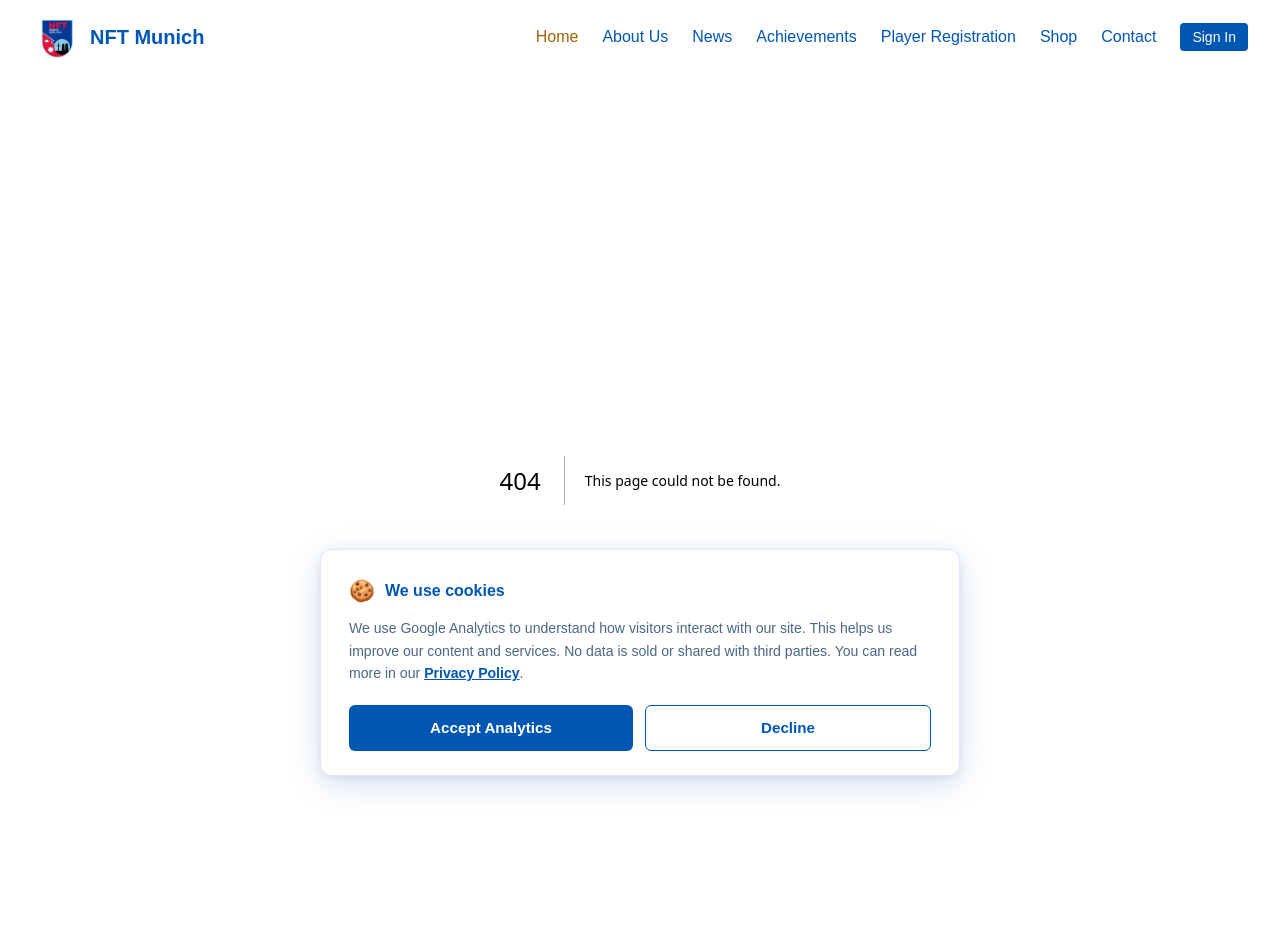
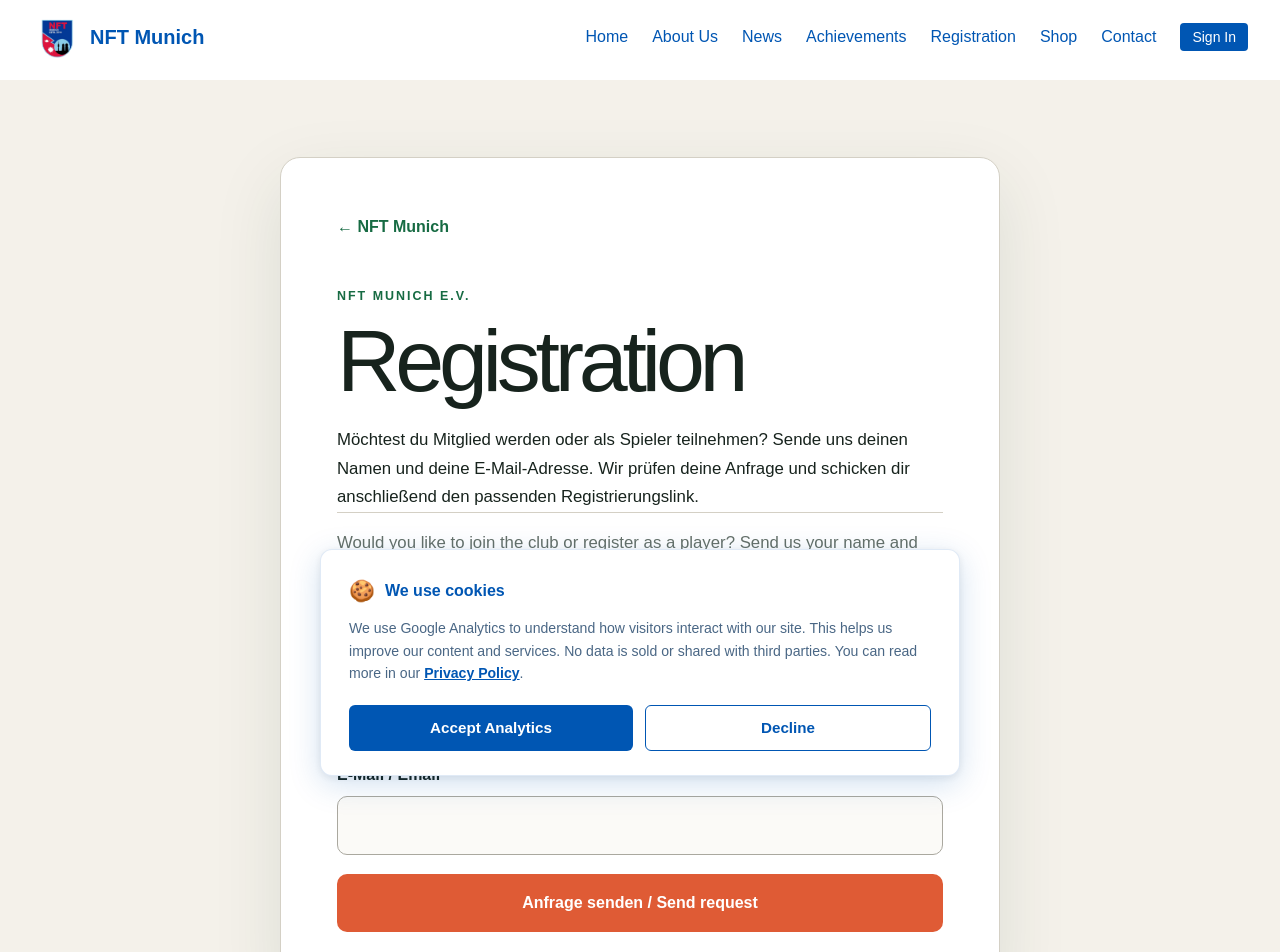
Before and after one commit to ashray-00/nftmunich, a Next.js app: page /registration-request in a window 1280 px wide. Before the commit this address had no page. Shown: the top 952 px of the page. Before the commit the page ends 880 px from the top, so only its background shows below. Built offline with nearby package versions, Linux system fonts and the light colour scheme.

Commit message:
Add registration request flow and update fees
Co-authored-by: Ashray Adhikari <adhikariashray@gmail.com>

```diff
--- a/src/app/api/membership-registration/route.ts
+++ b/src/app/api/membership-registration/route.ts
@@ -31,7 +31,7 @@ export async function POST(request: NextRequest) {
     const membershipFee = feeCategory === "hardship" ? "" : 10;
     const playerFee = registrationType === "member" || feeCategory === "hardship"
       ? ""
-      : feeCategory === "student" ? 55 : 100;
+      : feeCategory === "student" ? 50 : 100;
 
     const registration = {
       registrationType,
--- /dev/null
+++ b/src/app/api/registration-interest/route.ts
@@ -0,0 +1,32 @@
+import { NextRequest, NextResponse } from "next/server";
+
+const EMAIL_RE = /^[^\s@]+@[^\s@]+\.[^\s@]+$/;
+
+function clean(value: unknown, max: number) {
+  return String(value ?? "").replace(/[<>\u0000-\u001F]/g, "").trim().slice(0, max);
+}
+
+export async function POST(request: NextRequest) {
+  try {
+    const body = await request.json();
+    if (clean(body.website, 100)) return NextResponse.json({ success: true });
+    const name = clean(body.name, 150);
+    const email = clean(body.email, 254).toLowerCase();
+    if (!name || !EMAIL_RE.test(email)) return NextResponse.json({ message: "Valid name and email required." }, { status: 400 });
+
+    const scriptUrl = process.env.GOOGLE_SCRIPT_URL;
+    if (!scriptUrl) return NextResponse.json({ message: "Email service is not configured." }, { status: 503 });
+    const response = await fetch(scriptUrl, {
+      method: "POST",
+      headers: { "Content-Type": "application/json" },
+      body: JSON.stringify({ action: "registrationInterest", name, email }),
+      cache: "no-store",
+    });
+    const result = await response.json().catch(() => ({}));
+    if (!response.ok || result.status !== 200) throw new Error(result.message || "Email service failed.");
+    return NextResponse.json({ success: true });
+  } catch (error) {
+    console.error("Registration interest error:", error);
+    return NextResponse.json({ message: "Could not send request." }, { status: 500 });
+  }
+}
--- /dev/null
+++ b/src/app/registration-request/page.tsx
@@ -0,0 +1,11 @@
+import type { Metadata } from "next";
+import RegistrationInterest from "../../components/RegistrationInterest";
+
+export const metadata: Metadata = {
+  title: "Registration | NFT Munich e.V.",
+  description: "Request the NFT Munich e.V. registration link.",
+};
+
+export default function RegistrationRequestPage() {
+  return <RegistrationInterest />;
+}
--- a/src/components/Header.tsx
+++ b/src/components/Header.tsx
@@ -60,10 +60,10 @@ export default function Header() {
 
   return (
     <header className="bg-bavarian-white text-bavarian-blue p-4 md:px-8 md:py-3 flex justify-between items-center fixed w-full z-10 md:z-20">
-      <div className="flex items-center">
+      <Link href="/" className="flex items-center" aria-label="NFT Munich homepage">
         <Image src="/logo.png" alt="NFT Munich Logo" width={50} height={50} />
         <span className="ml-2 text-xl font-bold">NFT Munich</span>
-      </div>
+      </Link>
       <div className="md:hidden">
         <button onClick={toggleMenu} className="focus:outline-none">
           <svg
@@ -88,14 +88,14 @@ export default function Header() {
           { id: "about", label: "About Us" },
           { id: "news", label: "News" },
           { id: "achievements", label: "Achievements" },
-          { id: "registration", label: "Player Registration" },
+          { id: "registration-request", label: "Registration" },
           { id: "shop", label: "Shop" },
           { id: "contact", label: "Contact" },
         ].map((section) => (
           <Link
             key={section.id}
-            href={section.id === "registration" ? "/registration" : `/#${section.id}`}
-            onClick={() => section.id !== "registration" && scrollToSection(section.id)}
+            href={section.id === "registration-request" ? "/registration-request" : `/#${section.id}`}
+            onClick={() => section.id !== "registration-request" && scrollToSection(section.id)}
             className={`block mt-4 md:inline-block md:mt-0 md:ml-6 cursor-pointer ${activeSection === section.id ? "text-yellow-700" : ""
               }`}
           >
@@ -159,13 +159,13 @@ export default function Header() {
               { id: "about", label: "About Us" },
               { id: "news", label: "News" },
               { id: "achievements", label: "Achievements" },
-              { id: "registration", label: "Player Registration" },
+              { id: "registration-request", label: "Registration" },
               { id: "shop", label: "Shop" },
               { id: "contact", label: "Contact" },
             ].map((section) => (
               <Link
                 key={section.id}
-                href={section.id === "registration" ? "/registration" : `/#${section.id}`}
+                href={section.id === "registration-request" ? "/registration-request" : `/#${section.id}`}
                 onClick={toggleMenu}
                 className="text-2xl text-bavarian-blue"
               >
--- a/src/components/MembershipRegistration.tsx
+++ b/src/components/MembershipRegistration.tsx
@@ -18,12 +18,12 @@ const copy = {
     member: "Vereinsmitglied",
     memberText: "Für alle, die NFT Munich e.V. unterstützen und Mitglied werden möchten.",
     memberFee: "10 € pro Jahr",
-    player: "Registrierter Spieler",
+    player: "Player",
     playerText: "Nur für Spieler mit einer bereits freigegebenen E-Mail-Adresse.",
-    playerFee: "10 € Mitgliedsbeitrag + 55 € Studierende/Azubis oder 100 € sonstige Spieler",
-    management: "Management + Spieler",
+    playerFee: "50 € für Studierende/Azubis · 100 € für Sonstige · + 10 € Mitgliedsgebühr",
+    management: "Management and Player",
     managementText: "Für freigegebene Personen, die spielen und zugleich eine Vereinsaufgabe übernehmen.",
-    managementFee: "Spielerbeitrag entsprechend der persönlichen Kategorie",
+    managementFee: "50 € für Studierende/Azubis · 100 € für Sonstige · + 10 € Mitgliedsgebühr",
     choose: "Auswählen",
     back: "Zurück zur Auswahl",
     personal: "Persönliche Angaben",
@@ -72,12 +72,12 @@ const copy = {
     member: "Club member",
     memberText: "For anyone who wants to support and become a member of NFT Munich e.V.",
     memberFee: "€10 per year",
-    player: "Registered player",
+    player: "Player",
     playerText: "Only for players whose email address has already been approved.",
-    playerFee: "€10 membership + €55 for students/trainees or €100 for other players",
-    management: "Management + player",
+    playerFee: "€50 for students/trainees · €100 for others · + €10 membership fee",
+    management: "Management and Player",
     managementText: "For approved people who play and also hold a club responsibility.",
-    managementFee: "Player fee according to the applicable personal category",
+    managementFee: "€50 for students/trainees · €100 for others · + €10 membership fee",
     choose: "Select",
     back: "Back to selection",
     personal: "Personal details",
--- /dev/null
+++ b/src/components/RegistrationInterest.tsx
@@ -0,0 +1,52 @@
+"use client";
+
+import { FormEvent, useState } from "react";
+import Link from "next/link";
+import styles from "../styles/RegistrationInterest.module.css";
+
+export default function RegistrationInterest() {
+  const [status, setStatus] = useState<"idle" | "sending" | "success" | "error">("idle");
+
+  async function submit(event: FormEvent<HTMLFormElement>) {
+    event.preventDefault();
+    setStatus("sending");
+    const form = new FormData(event.currentTarget);
+    const response = await fetch("/api/registration-interest", {
+      method: "POST",
+      headers: { "Content-Type": "application/json" },
+      body: JSON.stringify(Object.fromEntries(form.entries())),
+    });
+    setStatus(response.ok ? "success" : "error");
+  }
+
+  return (
+    <main className={styles.page}>
+      <section className={styles.card}>
+        <Link href="/" className={styles.back}>← NFT Munich</Link>
+        <p className={styles.eyebrow}>NFT Munich e.V.</p>
+        <h1>Registration</h1>
+        <p className={styles.intro}>
+          Möchtest du Mitglied werden oder als Spieler teilnehmen? Sende uns deinen Namen und deine E-Mail-Adresse. Wir prüfen deine Anfrage und schicken dir anschließend den passenden Registrierungslink.
+        </p>
+        <p className={styles.english}>
+          Would you like to join the club or register as a player? Send us your name and email address. We will review your request and email you the appropriate registration link.
+        </p>
+
+        {status === "success" ? (
+          <div className={styles.success}>
+            <h2>Vielen Dank / Thank you</h2>
+            <p>Wir haben deine Anfrage erhalten und melden uns per E-Mail.</p>
+          </div>
+        ) : (
+          <form onSubmit={submit} className={styles.form}>
+            <label>Name<input name="name" required maxLength={150} autoComplete="name" /></label>
+            <label>E-Mail / Email<input name="email" type="email" required maxLength={254} autoComplete="email" /></label>
+            <label className={styles.honeypot} aria-hidden="true">Website<input name="website" tabIndex={-1} autoComplete="off" /></label>
+            {status === "error" && <p className={styles.error}>Die Anfrage konnte nicht gesendet werden. Bitte schreibe an nftmunich@gmail.com.</p>}
+            <button disabled={status === "sending"}>{status === "sending" ? "Wird gesendet …" : "Anfrage senden / Send request"}</button>
+          </form>
+        )}
+      </section>
+    </main>
+  );
+}
--- /dev/null
+++ b/src/styles/RegistrationInterest.module.css
@@ -0,0 +1 @@
+.page{min-height:100vh;background:#f4f1ea;color:#17231d;padding:clamp(2rem,6vw,5rem) 1rem;display:grid;place-items:center}.card{width:min(720px,100%);background:#fff;border:1px solid #d4d0c5;border-radius:20px;padding:clamp(1.5rem,5vw,3.5rem);box-shadow:0 24px 70px rgba(23,62,43,.1)}.back{color:#176b43;font-weight:800;text-decoration:none}.eyebrow{text-transform:uppercase;letter-spacing:.16em;font-size:.78rem;font-weight:800;color:#176b43;margin:3rem 0 .7rem}.card h1{font-size:clamp(3rem,8vw,5.5rem);line-height:.95;letter-spacing:-.06em;margin:0 0 1.5rem}.intro,.english{font-size:1.05rem;line-height:1.7}.english{color:#657068;border-top:1px solid #d4d0c5;padding-top:1rem}.form{display:grid;gap:1.2rem;margin-top:2.2rem}.form label{display:grid;gap:.5rem;font-weight:800}.form input{border:1px solid #aaa89f;border-radius:10px;background:#fbfaf7;padding:1rem;font:inherit}.form button{border:0;border-radius:10px;padding:1rem;background:#df5b35;color:white;font:inherit;font-weight:850;cursor:pointer}.form button:disabled{opacity:.6}.honeypot{position:absolute!important;left:-10000px!important;width:1px!important;height:1px!important;overflow:hidden!important}.success{background:#dcecdf;color:#154b30;border-radius:12px;padding:1.5rem;margin-top:2rem}.success h2{margin-top:0}.error{color:#a32d1e;font-weight:750}
```
Also changed, not shown: 1 other file (tests, documents, lock files or other folders).
